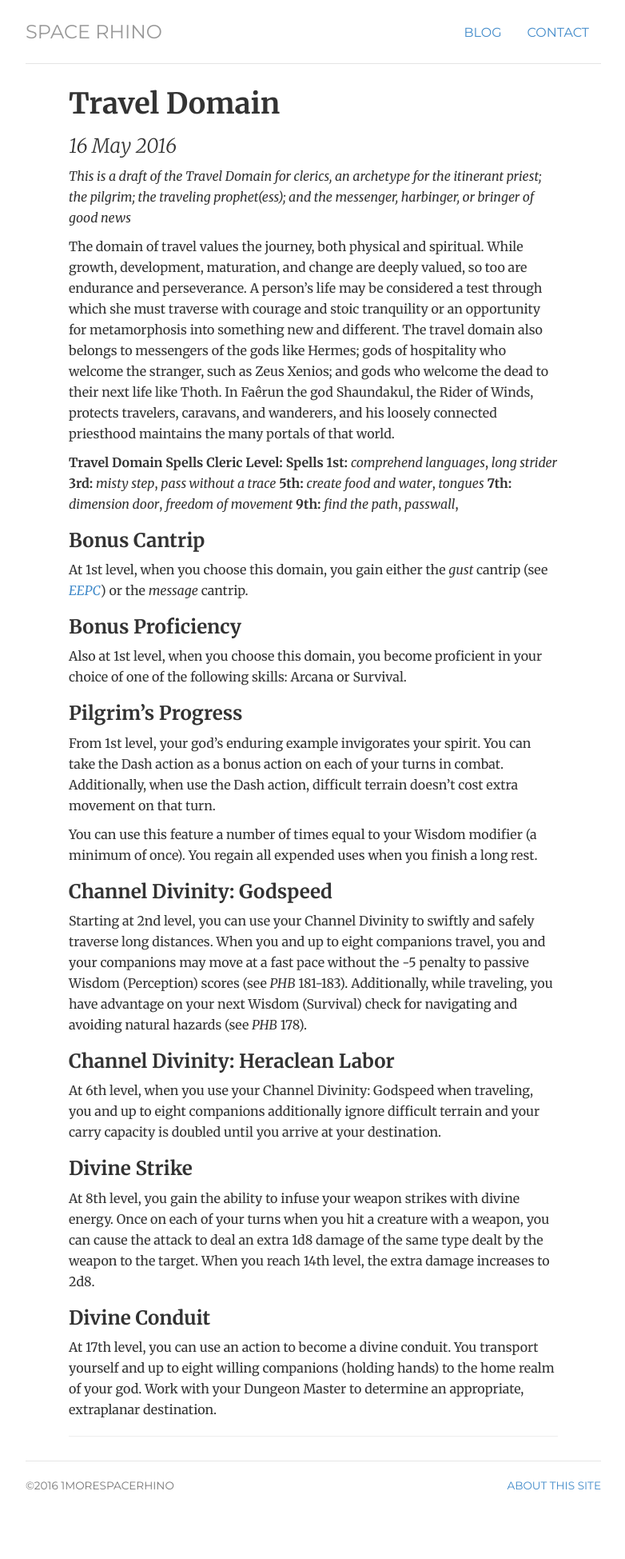
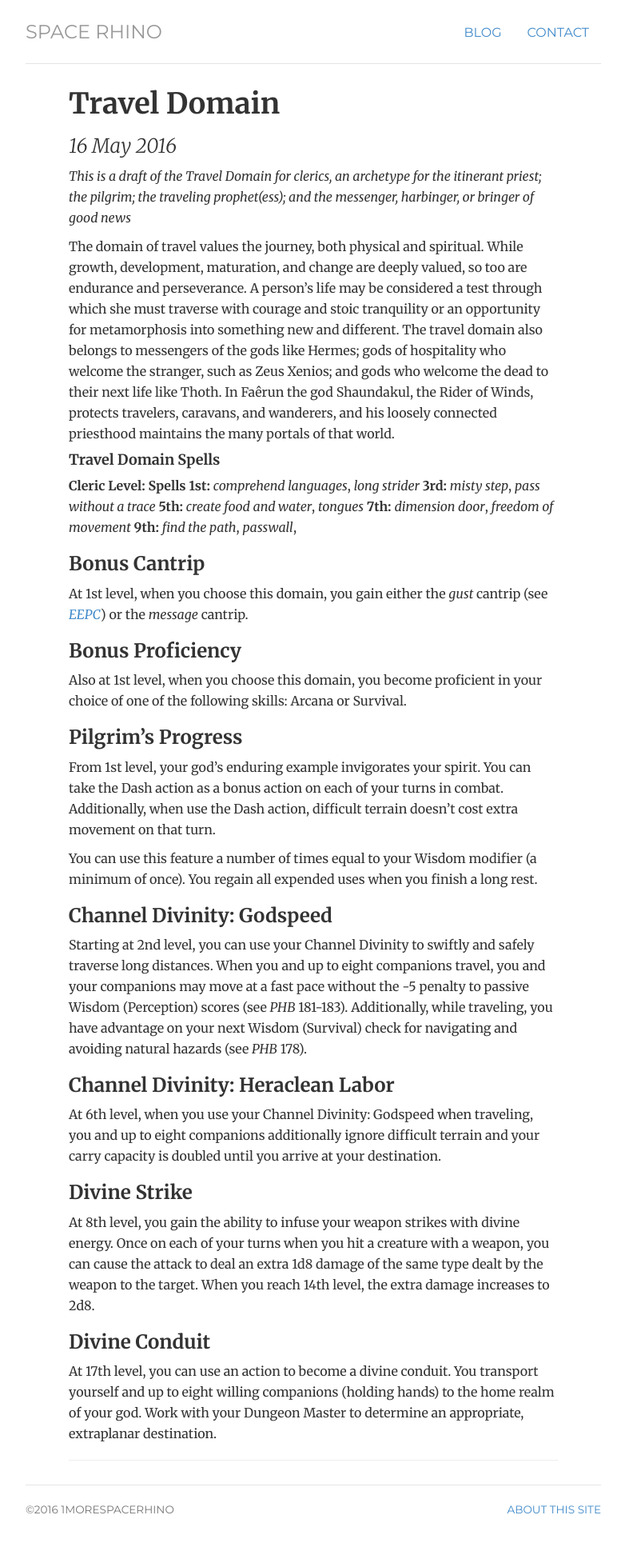
Before and after one commit to 1morespacerhino/1morespacerhino.github.io, a Jekyll site: the page built from _posts/2016-05-16-Travel-Domain.md, in a window 1280 px wide. Shown: the whole page at 80% size, without its empty margins (248-1030 px from the left). Built offline with Jekyll 4.4.1, drawn with Linux system fonts in a browser that asks for light colours; before the commit the page ends 1919 px from its top, so only the background shows below that.

```diff
--- a/_posts/2016-05-16-Travel-Domain.md
+++ b/_posts/2016-05-16-Travel-Domain.md
@@ -7,7 +7,8 @@ title: Travel Domain
 
 The domain of travel values the journey, both physical and spiritual. While growth, development, maturation, and change are deeply valued, so too are endurance and perseverance. A person's life may be considered a test through which she must traverse with courage and stoic tranquility or an opportunity for metamorphosis into something new and different. The travel domain also belongs to messengers of the gods like Hermes; gods of hospitality who welcome the stranger, such as Zeus Xenios; and gods who welcome the dead to their next life like Thoth. In Faêrun the god Shaundakul, the Rider of Winds, protects travelers, caravans, and wanderers, and his loosely connected priesthood maintains the many portals of that world.
 
-**Travel Domain Spells**
+#### Travel Domain Spells ####
+
 **Cleric Level:** **Spells**
 **1st:** *comprehend languages*, *long strider*
 **3rd:** *misty step*, *pass without a trace*
```
